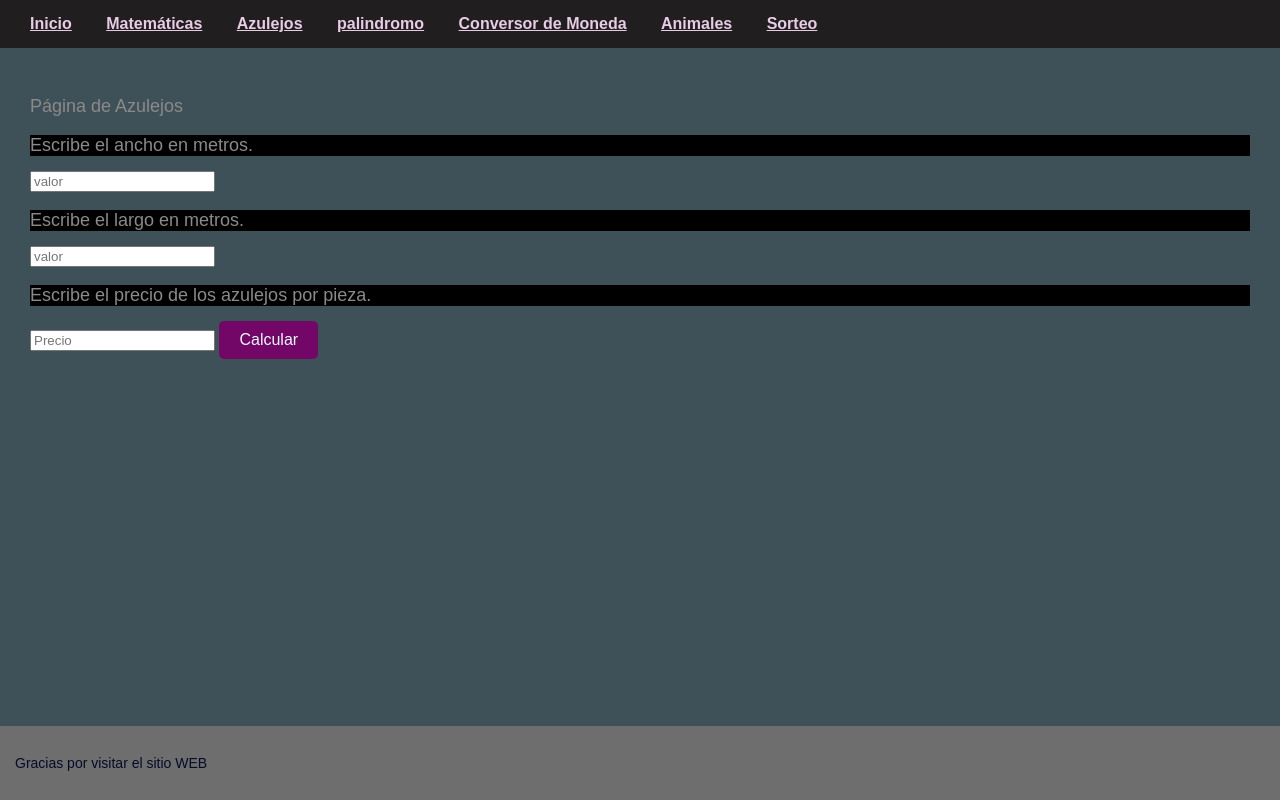
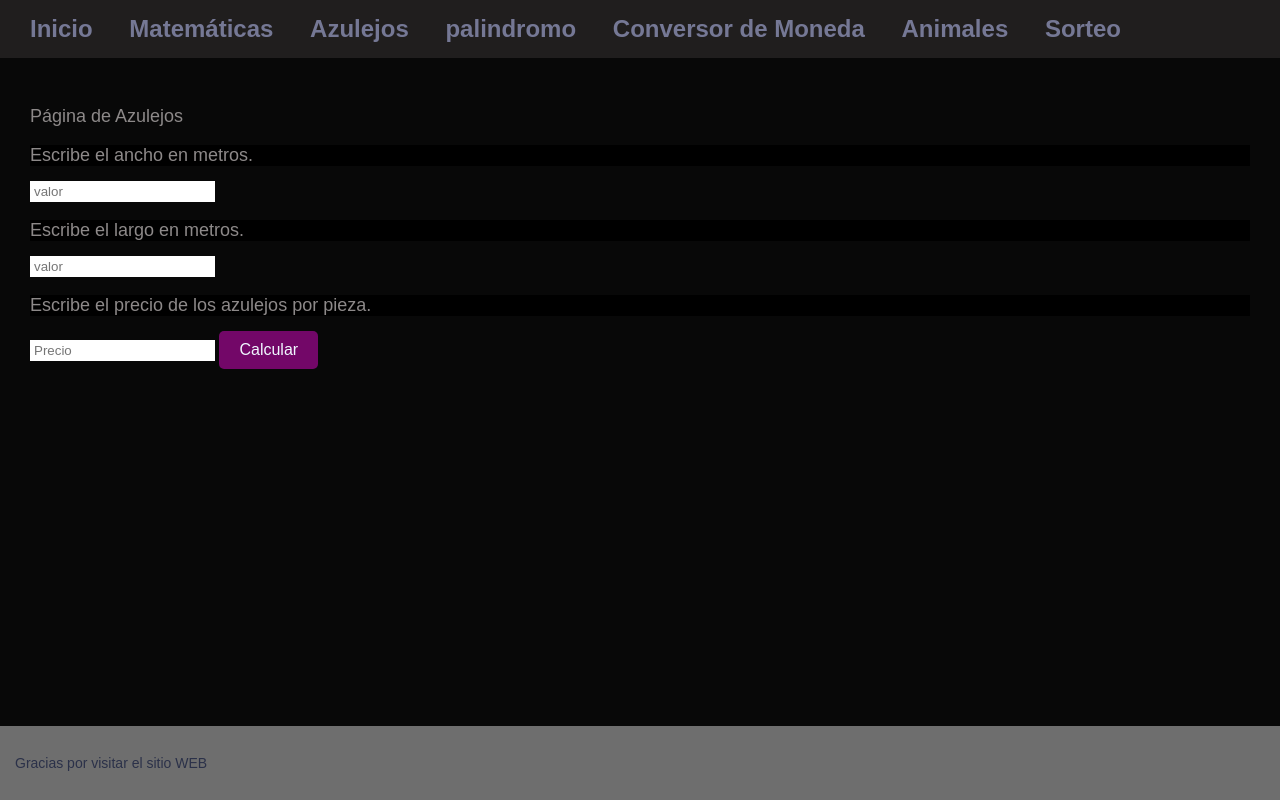
Before and after one commit to migna27/elote, a Flask app: page /azulejo in a window 1280 px wide. Run offline with Flask 3, Linux system fonts and the light colour scheme.

Commit message:
cambios de estilo G

```diff
--- a/static/js/script.js
+++ b/static/js/script.js
@@ -14,3 +14,12 @@
         console.warn("Esto es una advertencia simulada");
     });
 });
+
+// Escucha el evento 'mousemove' en todo el documento
+document.addEventListener('mousemove', function(e) {
+    // Actualiza las variables CSS con la posición del cursor
+    // e.clientX = posición X
+    // e.clientY = posición Y
+    document.documentElement.style.setProperty('--mouse-x', e.clientX + 'px');
+    document.documentElement.style.setProperty('--mouse-y', e.clientY + 'px');
+});
--- a/static/styles/styles.css
+++ b/static/styles/styles.css
@@ -5,18 +5,45 @@
     font-family: Arial, sans-serif;
     display: flex;
     flex-direction: column;
-    background-color: rgb(62, 81, 88);
+    background-color: rgb(15, 16, 16);
 }
+html, body{
+    height: 100%;
+    margin: 0;
+    padding: 0;
+    font-family: Arial, sans-serif;
+    display: flex;
+    flex-direction: column;
 
+    /* Color de fondo base */
+    background-color: rgb(8, 8, 8);
+
+    /* * AÑADE ESTO:
+     * Un gradiente radial que sigue al cursor (definido por las variables)
+     */
+    background-image: radial-gradient(
+        circle 400px at var(--mouse-x) var(--mouse-y),
+        /* Un brillo sutil usando el color de tu botón */
+        rgba(125, 128, 199, 0.3) 0%,
+        /* Se desvanece a transparente */
+        rgba(9, 81, 112, 0.674) 100%
+    );
+    background-repeat: no-repeat;
+    position: relative;
+    overflow-x: hidden; /* Evita barras de scroll extrañas */
+
+}
 header{
     background-color: #201e1e;
     text-align:left;
     padding:15px;
+    font-size: x-large;
+    size: 4cm;
 
 }
 
 header a{
-    color: #e8cce5;
+    color: #757895;
     /* el primer valor aplica para top bottom, y el segundo para left right */
     margin: 15px;
     font-weight: bold;
@@ -54,12 +81,12 @@
     background-color: #6e6e6e;
     padding: 15px;
     font-size: 14px;
-    color: #040c28;
+    color: #2b3149;
     text-align: left;
 }
 
 table, th, td {
-    border: 1px solid black;
+    border: 3px solid black;
     border-collapse: collapse;
     padding: 10px;
     text-align: left;
@@ -278,3 +305,178 @@
     -webkit-overflow-scrolling: touch;
   }
 }
+
+/* --- Efecto Hover para Botones --- */
+.button-ok {
+  /* ... tus estilos existentes ... */
+  /* Añadimos una transición para que el efecto sea suave */
+  transition: transform 0.2s ease, box-shadow 0.2s ease;
+}
+
+.button-ok:hover {
+  /* 1. Lo "elevamos" un poco */
+  transform: translateY(-3px);
+
+  /* 2. Le damos un "brillo" con el color de tu header */
+  box-shadow: 0px 5px 15px rgba(32, 30, 30, 0.7);
+
+  /* 3. Opcional: Aumentamos un poco el brillo del botón */
+  filter: brightness(1.1);
+}
+
+/* --- Efecto Hover para Enlaces del Header --- */
+header a {
+  /* ... tus estilos existentes ... */
+  /* Añadimos 'position: relative' para posicionar el subrayado */
+  position: relative;
+  /* Evita el subrayado por defecto */
+  text-decoration: none;
+  /* Transición para el color */
+  transition: color 0.3s ease;
+}
+
+/* Creamos el "pseudo-elemento" ::after que será nuestro subrayado */
+header a::after {
+  content: '';
+  position: absolute;
+  width: 100%;
+
+  /* Lo escalamos a 0 para que esté oculto */
+  transform: scaleX(0);
+
+  height: 2px;
+  bottom: -5px; /* Posición 5px debajo del enlace */
+  left: 0;
+
+  /* Usamos el color de tus enlaces */
+  background-color: #e8cce5;
+
+  /* Animación: se origina desde el centro */
+  transform-origin: center;
+  transition: transform 0.3s ease;
+}
+
+/* Cuando pasamos el cursor... */
+header a:hover {
+  /* Opcional: Cambia el color del texto ligeramente */
+  color: #fff;
+}
+
+/* ...hacemos que el subrayado (::after) escale a su tamaño normal */
+header a:hover::after {
+  transform: scaleX(1);
+}
+
+/* --- 1. Definimos la animación de "brillo de colores" --- */
+/* Usaremos los colores que ya tienes:
+   #730768 (botón) y #e8cce5 (enlaces) */
+@keyframes colorful-glow {
+  0% {
+    /* Inicia con el brillo de enlace */
+    box-shadow: 0 0 5px #e8cce5, 0 0 10px #e8cce5;
+  }
+  50% {
+    /* A la mitad, cambia al brillo del botón */
+    box-shadow: 0 0 8px #730768, 0 0 15px #730768;
+  }
+  100% {
+    /* Vuelve al brillo de enlace */
+    box-shadow: 0 0 5px #e8cce5, 0 0 10px #e8cce5;
+  }
+}
+
+/* --- 2. Preparamos los inputs para la animación --- */
+/* Agrupamos todas las clases de input que usas */
+.input-welcome,
+.input-value1,
+.input-value2,
+.input-value3 {
+  /* ... (tus estilos existentes como padding, width, etc.) ... */
+
+  /* Añadimos una transición para que el 'scale' sea suave */
+  transition: transform 0.2s ease-out, box-shadow 0.2s ease;
+
+  /* Un borde sutil para que se vea bien */
+  border: 2px solid transparent;
+}
+
+/* --- 3. Aplicamos los efectos en :focus --- */
+.input-welcome:focus,
+.input-value1:focus,
+.input-value2:focus,
+.input-value3:focus {
+
+  /* 1. Lo hacemos ligeramente más grande */
+  transform: scale(1.05);
+
+  /* 2. Aplicamos la animación de brillo */
+  animation-name: colorful-glow;
+  animation-duration: 2s; /* Duración de un ciclo */
+  animation-iteration-count: infinite; /* Que se repita siempre */
+  animation-timing-function: ease-in-out; /* Suaviza la animación */
+
+  /* Opcional: un borde fijo al estar seleccionado */
+  border-color: #e8cce5;
+
+  /* Quitamos el borde azul/negro que pone el navegador por defecto */
+  outline: none;
+}
+
+/* --- 1. Definimos la animación de "cascada" --- */
+/* Moverá la posición del fondo verticalmente */
+@keyframes waterfall-flow {
+  from {
+    /* Inicia en la posición 0 */
+    background-position: 0 0;
+  }
+  to {
+    /* Termina en 400px (un número arbitrario
+       para que la repetición sea fluida) */
+    background-position: 0 400px;
+  }
+}
+
+/* --- 2. Creamos la capa de la cascada --- */
+body::before {
+  content: '';
+  position: fixed; /* Lo fija al fondo */
+  top: 0;
+  left: 0;
+  width: 100%;
+  height: 100%;
+
+  /* MUY IMPORTANTE:
+     Lo ponemos en z-index: -1 para que esté DETRÁS
+     de tu contenido (botones, texto, etc.) pero
+     ENCIMA del 'background-color' del body.
+     Tu "foco de luz" se renderizará encima de esto.
+  */
+  z-index: -1;
+
+  /* --- Las "figuras" (contornos de líneas) --- */
+  /* Usamos tus colores: #e8cce5 (enlaces) y #730768 (botón)
+     con transparencia (rgba) para el brillo. */
+  background-image:
+    /* Líneas lavanda a 20 grados */
+    repeating-linear-gradient(
+      20deg,
+      transparent 0px,
+      transparent 149px,
+      rgba(232, 204, 229, 0.2) 150px, /* Línea brillante de 1px */
+      rgba(232, 204, 229, 0.2) 151px
+    ),
+    /* Líneas moradas a -45 grados */
+    repeating-linear-gradient(
+      -45deg,
+      transparent 0px,
+      transparent 99px,
+      rgba(115, 7, 104, 0.2) 100px, /* Línea brillante de 1px */
+      rgba(115, 7, 104, 0.2) 101px
+    );
+
+  /* --- 3. Aplicamos la animación --- */
+  animation-name: waterfall-flow;
+  animation-duration: 10s; /* Qué tan rápida es la cascada */
+  animation-timing-function: linear; /* Velocidad constante */
+  animation-iteration-count: infinite; /* Repetir por siempre */
+}
--- a/templates/header.html
+++ b/templates/header.html
@@ -14,3 +14,9 @@
         <a href="{{ url_for('animals') }}">Animales</a>
         <a href="{{ url_for('sorteo') }}">Sorteo</a>
         </header>
+
+        <div class="interactive-background">
+            <div class="geo-shape"></div>
+            <div class="geo-shape"></div>
+            <div class="geo-shape"></div>
+            </div>
```
